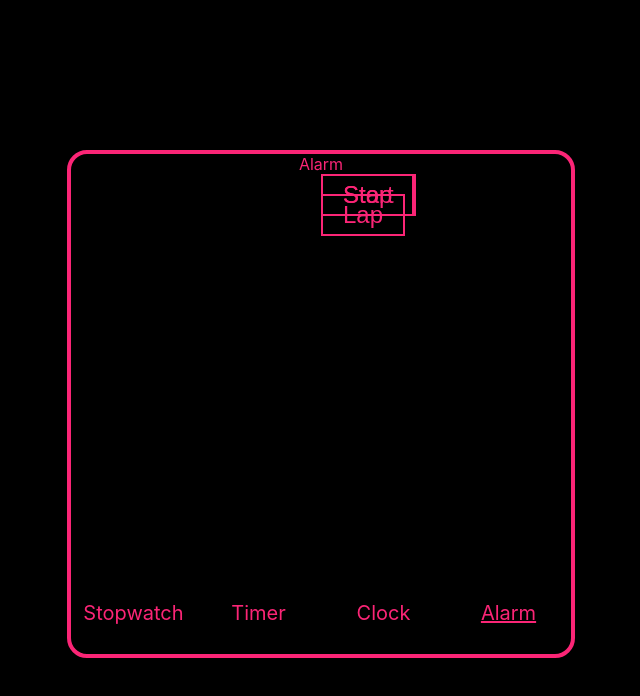
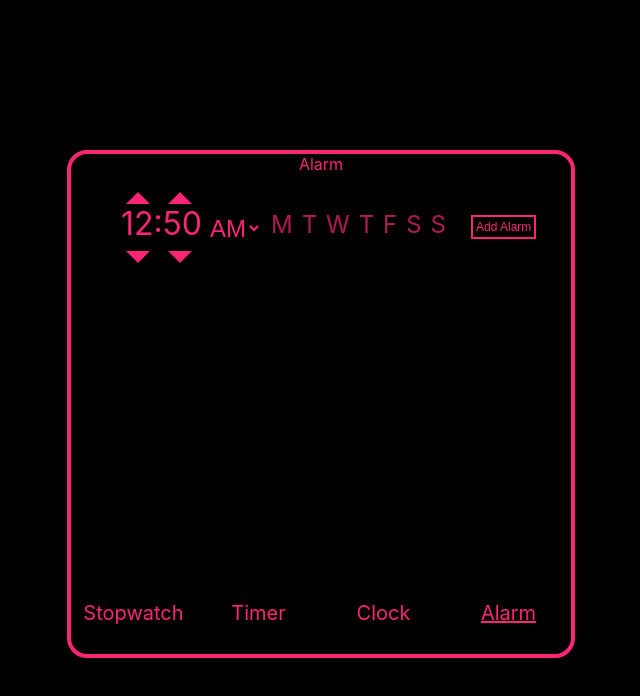
Before and after one commit to AdamC7313/clock_app, a React (Create React App) app: page /alarm in a window 1280 px wide. Shown: the top 696 px of the page, without its empty margins (323-963 px from the left). Built offline with nearby package versions, Linux system fonts and the light colour scheme.

Commit message:
complete alarm selector component

```diff
--- a/public/index.html
+++ b/public/index.html
@@ -5,7 +5,7 @@
     <link rel="icon" href="%PUBLIC_URL%/favicon.ico" />
     <meta name="viewport" content="width=device-width, initial-scale=1" />
     <meta name="theme-color" content="#000000" />
-    <title>React App</title>
+    <title>CLOCK by Adam Cruz</title>
   </head>
   <body>
     <noscript>You need to enable JavaScript to run this app.</noscript>
--- a/src/Components/Alarm/Alarm.css
+++ b/src/Components/Alarm/Alarm.css
@@ -0,0 +1,7 @@
+#hours {
+    width: 30px;
+    background: transparent;
+    color: rgb(251, 37, 119);
+    border: none;
+
+}
--- a/src/Components/Alarm/Alarm.js
+++ b/src/Components/Alarm/Alarm.js
@@ -1,14 +1,26 @@
 import './Alarm.css';
+import { useState } from 'react';
+import IndAlarm from '../IndAlarm/IndAlarm';
+import AlarmSelector from '../AlarmSelector/AlarmSelector';
 
 export default function Alarm() {
+    let [listOfAlarms, setListOfAlarms] = useState([<IndAlarm key='0' />])
+    let [hours, setHours] = useState(0)
+    let [minutes, setMinutes] = useState(0)
+
     return (
         <div>
-            <div>
-                Alarm
-            </div>
-            <button>Start</button>
-            <button>Stop</button><br />
-            <button>Lap</button>
+           <AlarmSelector
+            setHours={setHours}
+            hours={hours}
+            setMinutes={setMinutes}
+            minutes={minutes}
+            listOfAlarms={listOfAlarms}
+            setListOfAlarms={setListOfAlarms}
+            />
+           {listOfAlarms}
+        <div>
+        </div>
         </div>
     )
 }
--- /dev/null
+++ b/src/Components/AlarmSelector/AlarmSelector.css
@@ -0,0 +1,97 @@
+.time-select, .increment, .minutes-down-alarm,
+.minutes-up-alarm, .seconds-down-alarm, .seconds-down-alarm,
+.add-alarm, .day, .day:active, .days-container, .selected-day {
+    -moz-user-select: -moz-none;
+    -khtml-user-select: none;
+    -webkit-user-select: none;
+    -ms-user-select: none;
+    user-select: none;
+}
+
+.time-select {
+    position: absolute;
+    font-size: 2rem;
+    top: 50px;
+    left: 50px;
+}
+
+.increment {
+    position:absolute;
+    font-size: 2rem;
+}
+
+.minutes-up-alarm {
+    top: 28px;
+    left: 51px;
+}
+
+.minutes-down-alarm {
+    top: 87px;
+    left: 51px;
+}
+
+.seconds-up-alarm {
+    top: 28px;
+    left: 92.5px;
+}
+
+.seconds-down-alarm {
+    top: 87px;
+    left: 92.5px;
+}
+
+.add-alarm {
+    font-size: 0.75rem;
+    padding: 3px 3px;
+    position: absolute;
+    top: 61px;
+    left: 400px;
+}
+
+.days-container {
+    display: flex;
+    position: absolute;
+    top: 36px;
+    left: 200px;
+    justify-content: space-between;
+    width: 175px;
+}
+
+.day {
+    font-weight:400;
+    color: rgb(251, 37, 119, 0.7);
+}
+
+.day:hover {
+    cursor: pointer;
+    color:rgb(251, 37, 119, 0.5);
+}
+
+.day:active {
+    font-weight: 600;
+    color: rgb(251, 37, 119);
+}
+
+.selected-day {
+    font-weight: 600;
+    color: rgb(251, 37, 119);
+}
+
+.selected-day:hover {
+    font-weight: 600;
+    color: rgb(251, 37, 119);
+}
+
+.AMPM-alarm {
+    position: absolute;
+    top: 60px;
+    left: 135px;
+    background: none;
+    color:rgb(251, 37, 119);
+    border: none;
+    font-size: 1.5rem;
+}
+
+.AMPM-options {
+    font-size: 1.5rem;
+}
--- /dev/null
+++ b/src/Components/AlarmSelector/AlarmSelector.js
@@ -0,0 +1,98 @@
+import './AlarmSelector.css';
+import { GoTriangleUp, GoTriangleDown } from 'react-icons/go';
+import { useEffect, useState } from 'react';
+import IndAlarm from '../IndAlarm/IndAlarm';
+
+export default function AlarmSelector(props) {
+    let [alarmTime, setAlarmTime] = useState(770000)
+
+    let hours = Math.floor(alarmTime / 60000)
+    let minutes = (alarmTime / 1000) % 60
+
+    //click functions
+    function handleMinuteDownClick() {
+        if(alarmTime > 60000) {
+            setAlarmTime(prevCount => prevCount - 60000)
+        } else {
+            alert('Alarm hour cannot be set to 0.')
+        }
+    }
+
+    function handleMinuteUpClick() {
+        if(alarmTime < 720000) {
+            setAlarmTime(prevCount => prevCount + 60000)
+        } else {
+            alert('Alarm hour cannot be set to greater than 12.')
+        }
+    }
+
+    function handleSecondDownClick() {
+        if(minutes > 0) {
+            setAlarmTime(prevCount => prevCount - 1000)
+        } else {
+            alert('Alarm seconds cannot be negative.')
+        }
+    }
+
+    function handleSecondUpClick() {
+        if(minutes !== 59) {
+            setAlarmTime(prevCount => prevCount + 1000)
+        } else {
+            alert('Alarm minutes cannot be set to greater than 59.')
+        }
+    }
+
+    const [selectedDays, setSelectedDays] = useState([])
+
+    function handleDayClick(day) {
+        let classlistArr = Array.from(document.getElementById(day).classList)
+        let classlist = document.getElementById(day).classList
+        if(classlistArr.includes('selected-day')) {
+            classlist.remove('selected-day')
+        } else {
+            classlist.add('selected-day')
+        }
+        setSelectedDays(prevDays => [...prevDays, day])
+    }
+
+    const [AMPM, setAMPM] = useState('AM')
+    const AMPMchange = e => {
+        setAMPM(e.target.value)
+    }
+
+
+
+
+    function addAlarm(hours, minutes, AMPM, selectedDays) {
+        props.setListOfAlarms(prevAlarms => [...prevAlarms,
+        <IndAlarm hours={hours} minutes={minutes} AMPM={AMPM} selectedDays={selectedDays} />
+        ])
+        console.log(props.listOfAlarms)
+    }
+
+    return(
+        <div>
+            <GoTriangleUp className='increment minutes-up-alarm' onClick={() => handleMinuteUpClick()}/>
+            <GoTriangleUp className='increment seconds-up-alarm' onClick={() => handleSecondUpClick()}/>
+            <span className='time-select'>{('0' + hours).slice(-2)}:{('0' + minutes).slice(-2)}</span>
+            <span>
+                <select name='AMorPM' className='AMPM-alarm' onChange={AMPMchange}>
+                    <option className='AMPM-options' value='AM'>AM</option>
+                    <option className='AMPM-options' value='PM'>PM</option>
+                </select>
+            </span>
+            <GoTriangleDown className='increment minutes-down-alarm' onClick={() => handleMinuteDownClick()}/>
+            <GoTriangleDown className='increment seconds-down-alarm' onClick={() => handleSecondDownClick()}/>
+            <div className='days-container'>
+                <h2 id='mon' className='day' onClick={() => handleDayClick('mon')}>M</h2>
+                <h2 id='tues' className='day' onClick={() => handleDayClick('tues')}>T</h2>
+                <h2 id='wed' className='day' onClick={() => handleDayClick('wed')}>W</h2>
+                <h2 id='thurs' className='day' onClick={() => handleDayClick('thurs')}>T</h2>
+                <h2 id='fri' className='day' onClick={() => handleDayClick('fri')}>F</h2>
+                <h2 id='sat' className='day' onClick={() => handleDayClick('sat')}>S</h2>
+                <h2 id='sun' className='day' onClick={() => handleDayClick('sun')}>S</h2>
+            </div>
+            <button className='add-alarm' onClick={() => addAlarm(hours, minutes, AMPM, selectedDays)}>Add Alarm</button>
+        </div>
+    )
+}
--- /dev/null
+++ b/src/Components/IndAlarm/IndAlarm.js
@@ -0,0 +1,9 @@
+import './IndAlarm.css';
+
+export default function IndAlarm() {
+    return (
+        <div>
+            Alarm
+        </div>
+    )
+}
```
Also changed, not shown: src/Components/IndAlarm/IndAlarm.css (added).
